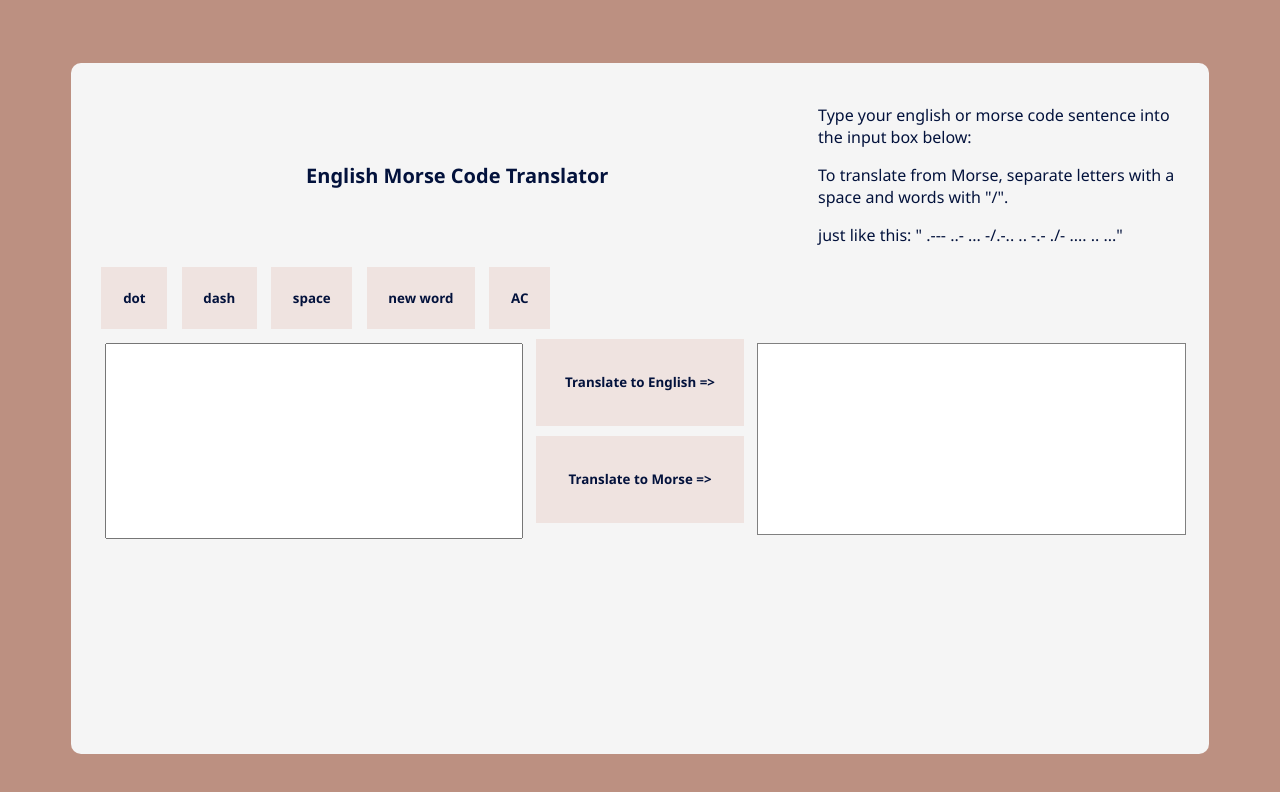
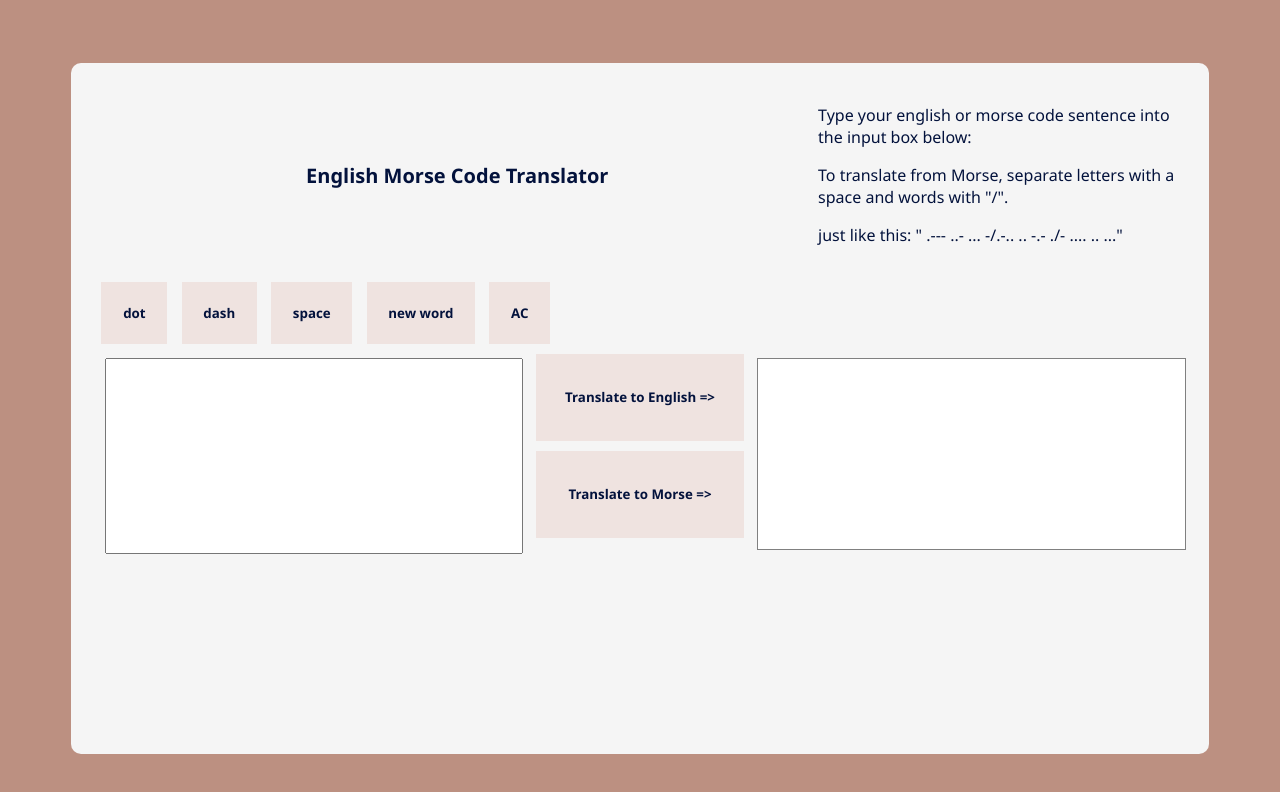
Before and after one commit to athomson1711/js-morse-code-translator, a website with bundled scripts: page index.html in a window 1280 px wide. Built offline with nearby package versions, Linux system fonts and the light colour scheme.

```diff
--- a/main.css
+++ b/main.css
@@ -71,6 +71,10 @@
     grid-row: 1 / 2;
   }
 
+  .morse-input-buttons{
+    margin-top: 15px;
+  }
+
   img{
     /* margin: 15px; */
     width: 60%;
```
